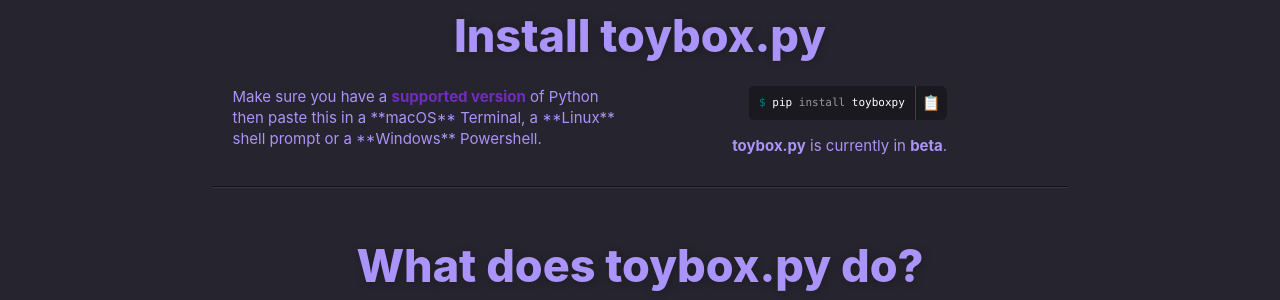
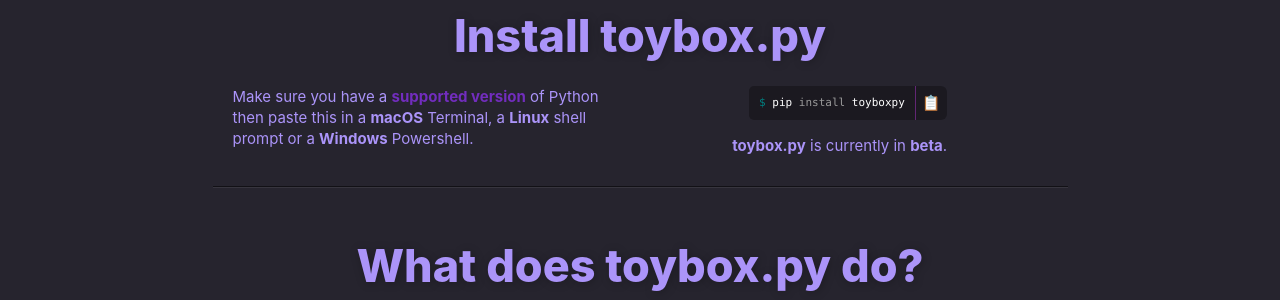
Before and after one commit to toyboxpy/toyboxpy.io, a Jekyll site: the page built from index.html, in a window 1280 px wide. Shown: the part 343-643 px from the top of the page. Built offline with Jekyll 4.4.1, drawn with Linux system fonts in a browser that asks for light colours; comment, search, counter and statistics services are not loaded.

Commit message:
Fixed incorrect bold markings

```diff
--- a/_data/locales/en.yml
+++ b/_data/locales/en.yml
@@ -7,7 +7,7 @@
     then: Then simply <a href="https://github.com/toyboxpy/toybox.py#using-lua-toyboxes">import</a> the <b>toyboxes</b> in your project.
     install:
       install: Install toybox.py
-      paste: Make sure you have a <a href="https://toyboxpy.io/blog/installing-python">supported version</a> of Python then paste this in a **macOS** Terminal, a **Linux** shell prompt or a **Windows** Powershell.
+      paste: Make sure you have a <a href="https://toyboxpy.io/blog/installing-python">supported version</a> of Python then paste this in a <b>macOS</b> Terminal, a <b>Linux</b> shell prompt or a <b>Windows</b> Powershell.
       what: <b>toybox.py</b> is currently in <b>beta</b>.
     whatisthere: What can I play with?
     herearesamples: Here are some <b>toyboxes</b> that you can play with right now. Best part is, you can also <a href="https://github.com/toyboxpy/toybox.py#creating-your-own-toyboxes">create your own</a>.
```
